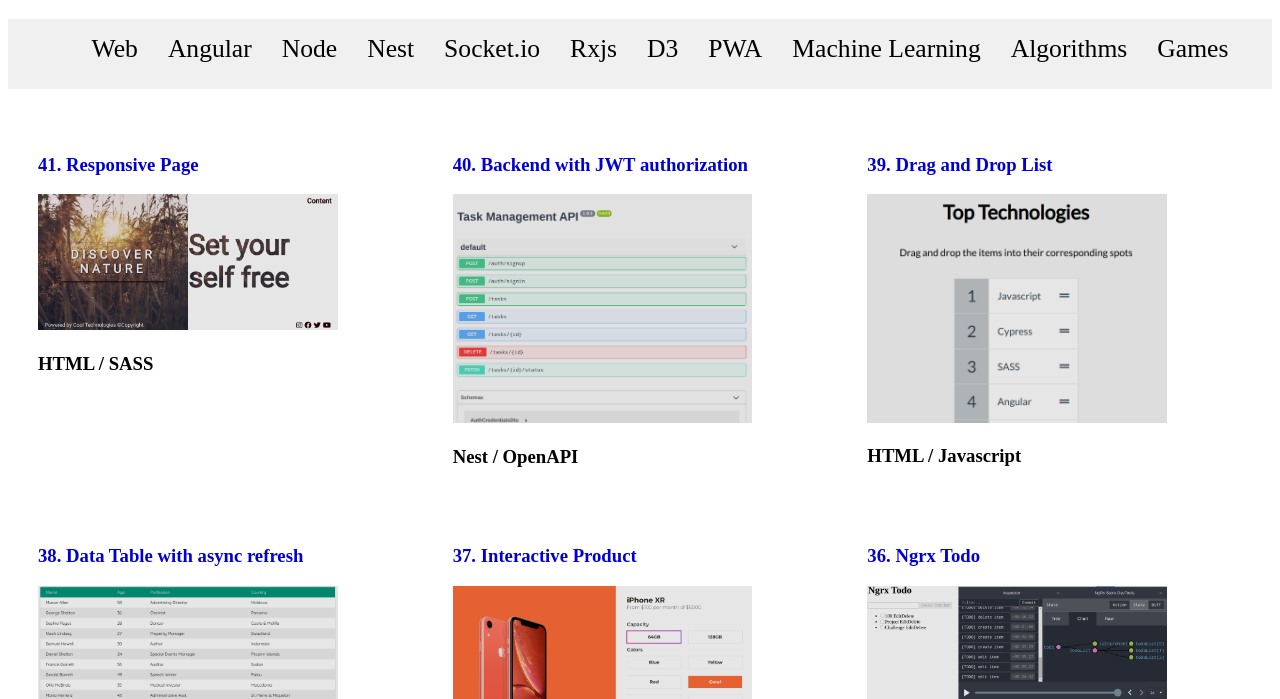
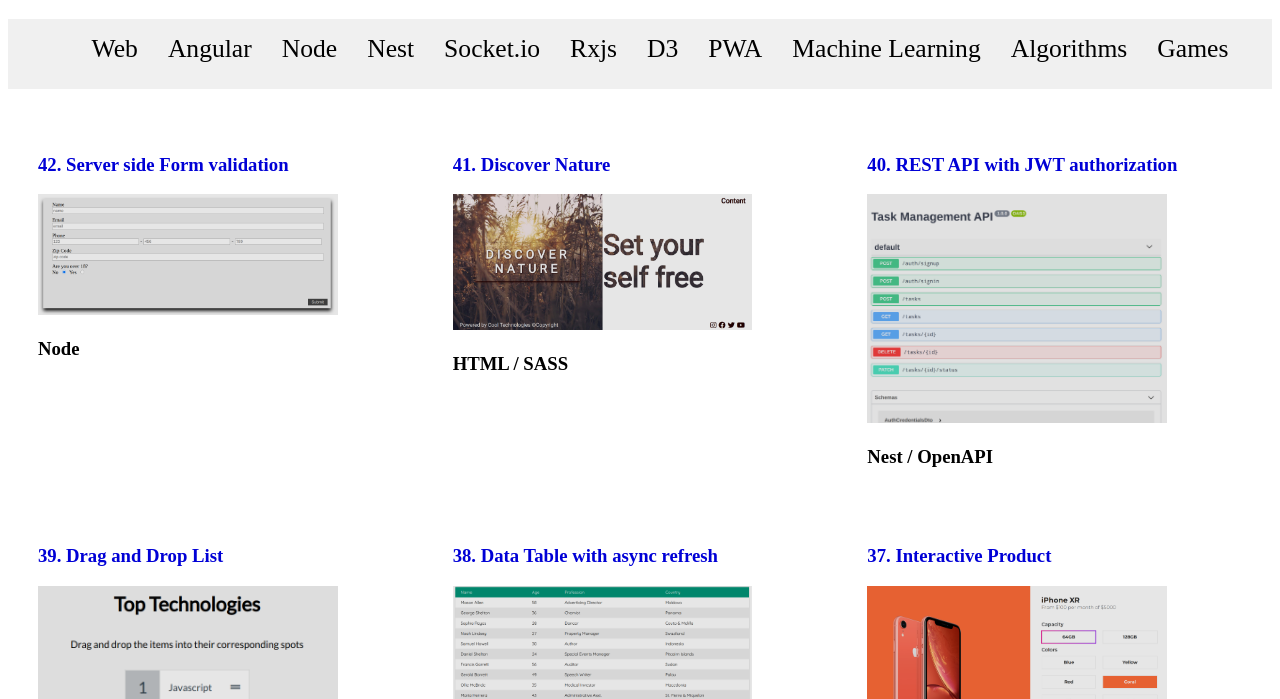
Before and after one commit to iromashko/vanilla-projects, a plain HTML site: page index.html in a window 1280 px wide. Shown: the part 101-800 px from the top of the page. Drawn offline with Linux system fonts and the light colour scheme.

Commit message:
add server side form validation

```diff
--- a/index.html
+++ b/index.html
@@ -107,8 +107,23 @@
 
     <main>
       <div class="project">
+        <a target="_blank" href="https://server-form-validation.herokuapp.com/">
+          <h3>42. Server side Form validation</h3>
+          <img src="/_img_previews/form-validation.png" alt="form" />
+        </a>
+        <h3>Node</h3>
+      </div>
+      <!-- <div class="project">
+        <a target="_blank" href="">
+          <h3>42. GraphQL API</h3>
+          <img src="/_img_previews/graphql.png" alt="nature" />
+        </a>
+        <h3>Nest / GraphQL / Mongo</h3>
+      </div> -->
+
+      <div class="project">
         <a target="_blank" href="responsive_page">
-          <h3>41. Responsive Page</h3>
+          <h3>41. Discover Nature</h3>
           <img src="/_img_previews/discover-nature.png" alt="nature" />
         </a>
         <h3>HTML / SASS</h3>
@@ -116,7 +131,7 @@
 
       <div class="project">
         <a target="_blank" href="https://nest-tasks.herokuapp.com/api">
-          <h3>40. Backend with JWT authorization</h3>
+          <h3>40. REST API with JWT authorization</h3>
           <img src="/_img_previews/openapi.png" alt="openapi" />
         </a>
         <h3>Nest / OpenAPI</h3>
```
Also changed, not shown: _img_previews/form-validation.png (added), _img_previews/graphql.png (added).
